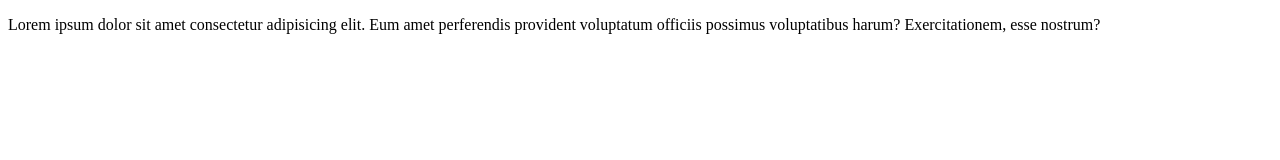
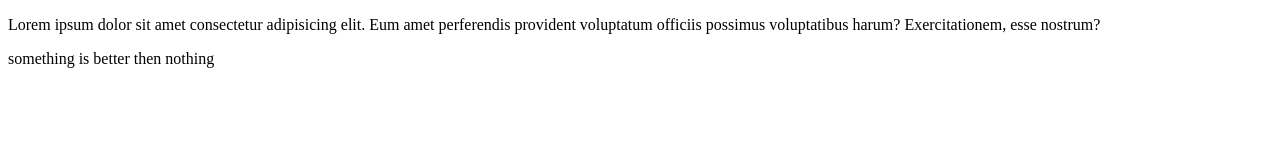
Before and after one commit to rayhan340997/1st_project, a plain HTML site: page index.html in a window 1280 px wide. Drawn offline with Linux system fonts and the light colour scheme.

Commit message:
Update index.html

```diff
--- a/index.html
+++ b/index.html
@@ -7,5 +7,6 @@
 </head>
 <body>
     <p> Lorem ipsum dolor sit amet consectetur adipisicing elit. Eum amet perferendis provident voluptatum officiis possimus voluptatibus harum? Exercitationem, esse nostrum?</p>
+    <p>something is better then nothing</p>
 </body>
 </html>
```
